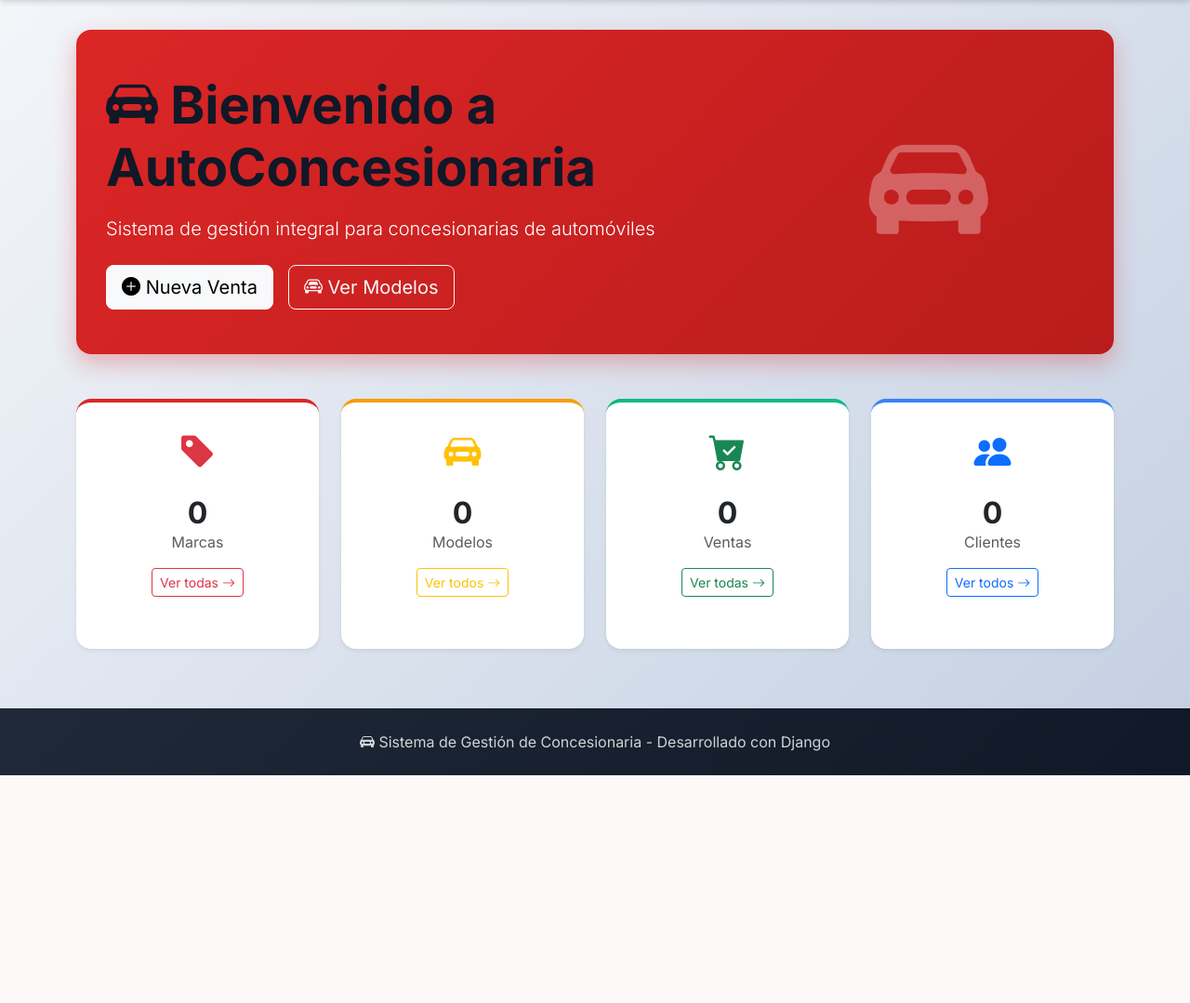
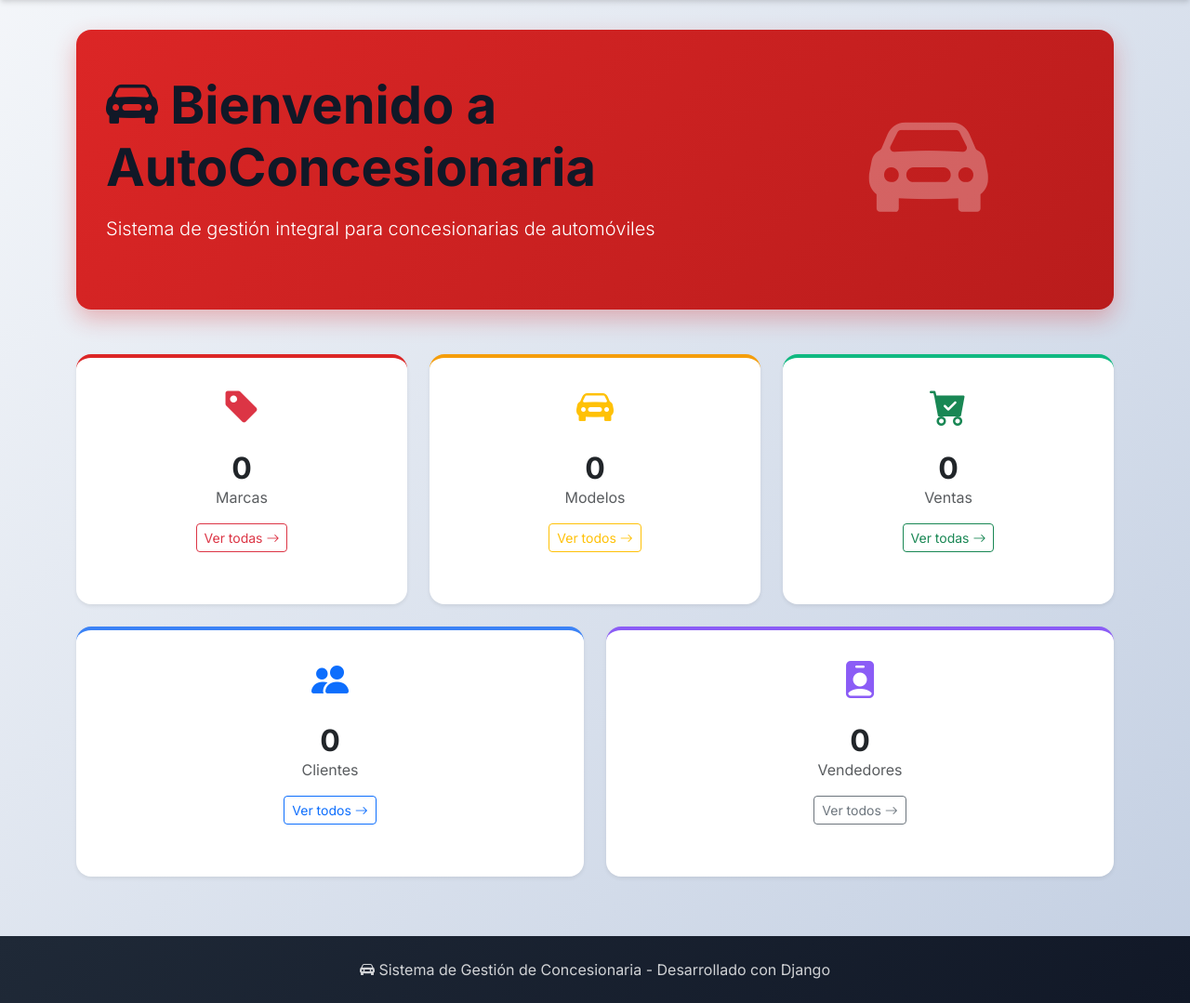
Before and after one commit to Santiago-Ferreyra/cencesionaria_programacion, a Django app: page / in a window 1280 px wide. Shown: the part 85-1164 px from the top of the page at 93% size. Before the commit the page ends 919 px from the top, so only its background shows below. Run offline with Django 4.2, Linux system fonts and the light colour scheme; data that the repository does not hold is empty.

Commit message:
mejorando la estetica de home

```diff
--- a/ventas/templates/ventas/home.html
+++ b/ventas/templates/ventas/home.html
@@ -11,14 +11,6 @@
                 <i class="bi bi-car-front-fill"></i> Bienvenido a AutoConcesionaria
             </h1>
             <p class="lead mb-4">Sistema de gestión integral para concesionarias de automóviles</p>
-            <div class="d-flex gap-3 flex-wrap">
-                <a href="{% url 'venta_create' %}" class="btn btn-light btn-lg">
-                    <i class="bi bi-plus-circle-fill"></i> Nueva Venta
-                </a>
-                <a href="{% url 'modelo_list' %}" class="btn btn-outline-light btn-lg">
-                    <i class="bi bi-car-front"></i> Ver Modelos
-                </a>
-            </div>
         </div>
         <div class="col-lg-4 text-center">
             <i class="bi bi-car-front-fill" style="font-size: 8rem; opacity: 0.3;"></i>
@@ -28,7 +20,7 @@
 
 <!-- Estadísticas -->
 <div class="row g-4 mb-5">
-    <div class="col-md-6 col-lg-3">
+    <div class="col-md-6 col-lg-4">
         <div class="card text-center h-100 border-0 shadow-sm" style="border-top: 4px solid #dc2626 !important;">
             <div class="card-body">
                 <i class="bi bi-tag-fill text-danger" style="font-size: 2.5rem;"></i>
@@ -40,7 +32,7 @@
             </div>
         </div>
     </div>
-    <div class="col-md-6 col-lg-3">
+    <div class="col-md-6 col-lg-4">
         <div class="card text-center h-100 border-0 shadow-sm" style="border-top: 4px solid #f59e0b !important;">
             <div class="card-body">
                 <i class="bi bi-car-front-fill text-warning" style="font-size: 2.5rem;"></i>
@@ -52,7 +44,7 @@
             </div>
         </div>
     </div>
-    <div class="col-md-6 col-lg-3">
+    <div class="col-md-6 col-lg-4">
         <div class="card text-center h-100 border-0 shadow-sm" style="border-top: 4px solid #10b981 !important;">
             <div class="card-body">
                 <i class="bi bi-cart-check-fill text-success" style="font-size: 2.5rem;"></i>
@@ -64,7 +56,7 @@
             </div>
         </div>
     </div>
-    <div class="col-md-6 col-lg-3">
+    <div class="col-md-6 col-lg-6">
         <div class="card text-center h-100 border-0 shadow-sm" style="border-top: 4px solid #3b82f6 !important;">
             <div class="card-body">
                 <i class="bi bi-people-fill text-primary" style="font-size: 2.5rem;"></i>
@@ -76,6 +68,18 @@
             </div>
         </div>
     </div>
+    <div class="col-md-6 col-lg-6">
+        <div class="card text-center h-100 border-0 shadow-sm" style="border-top: 4px solid #8b5cf6 !important;">
+            <div class="card-body">
+                <i class="bi bi-person-badge-fill" style="font-size: 2.5rem; color: #8b5cf6;"></i>
+                <h2 class="mt-3 mb-0 fw-bold">{{ total_vendedores }}</h2>
+                <p class="text-muted mb-0">Vendedores</p>
+                <a href="{% url 'vendedor_list' %}" class="btn btn-sm btn-outline-secondary mt-3">
+                    Ver todos <i class="bi bi-arrow-right"></i>
+                </a>
+            </div>
+        </div>
+    </div>
 </div>
 
 {% endblock %}
```
